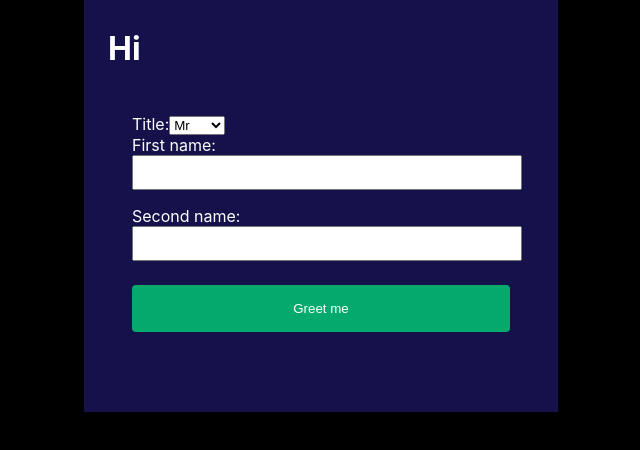
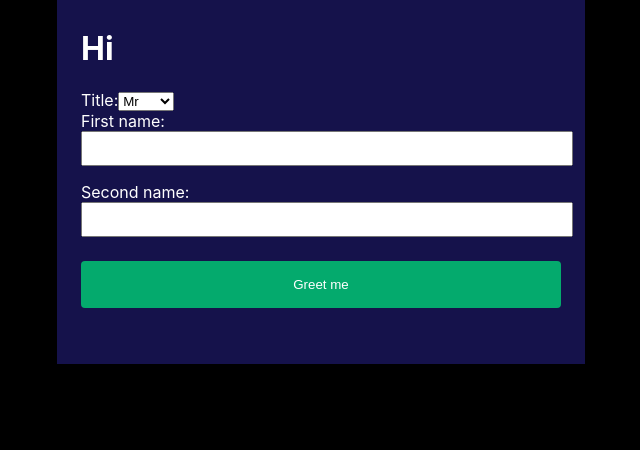
Before and after one commit to anuar-bolatov/learning_react, a React (Create React App) app: page / in a window 1280 px wide. Shown: the top 450 px of the page, without its empty margins (319-959 px from the left). Built offline with nearby package versions, Linux system fonts and the light colour scheme.

Commit message:
File clean up

```diff
--- a/src/form.js
+++ b/src/form.js
@@ -21,9 +21,8 @@ class Form extends React.Component {
 
     render() {
         return (
-            <div className='formContainer'>
+            <>
                 <form onSubmit={this.handleSubmit}>
-                    <div className='formSelector'>
                         <label>
                             Title:
                             <select value={this.state.value} onChange={this.handleChange}>
@@ -32,9 +31,7 @@ class Form extends React.Component {
                                 <option value="Other">Other</option>
                             </select>
                         </label>
-                    </div>
 
-                    <div className='formInput'>
                         <label>
                             First name:
                             <input type="text" name={this.state.value} onChange={this.handleChange} />
@@ -44,11 +41,10 @@ class Form extends React.Component {
                             Second name:
                             <input type="text" surname={this.state.value} onChange={this.handleChange} />
                         </label>
-                    </div>
 
                     <input type="submit" value="Greet me" />
                 </form>
-            </div>
+            </>
 
         );
     }
```
